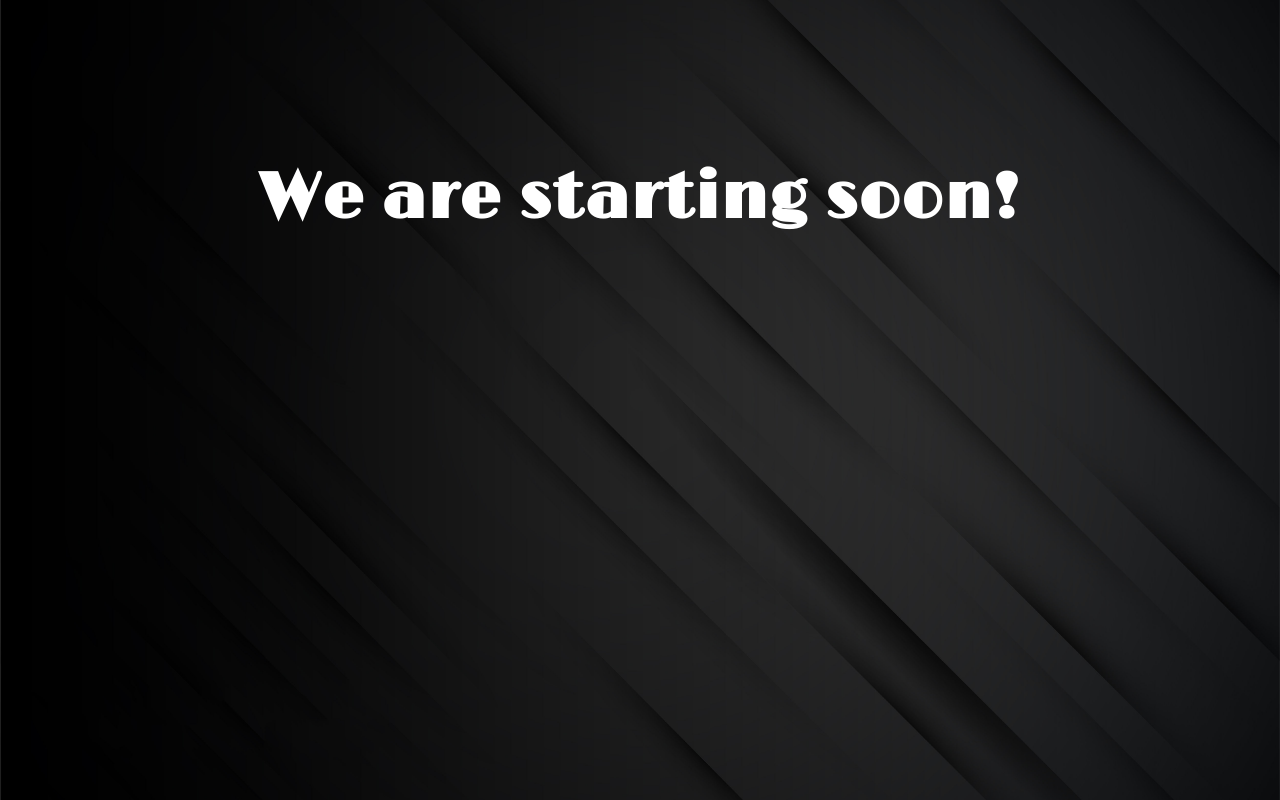
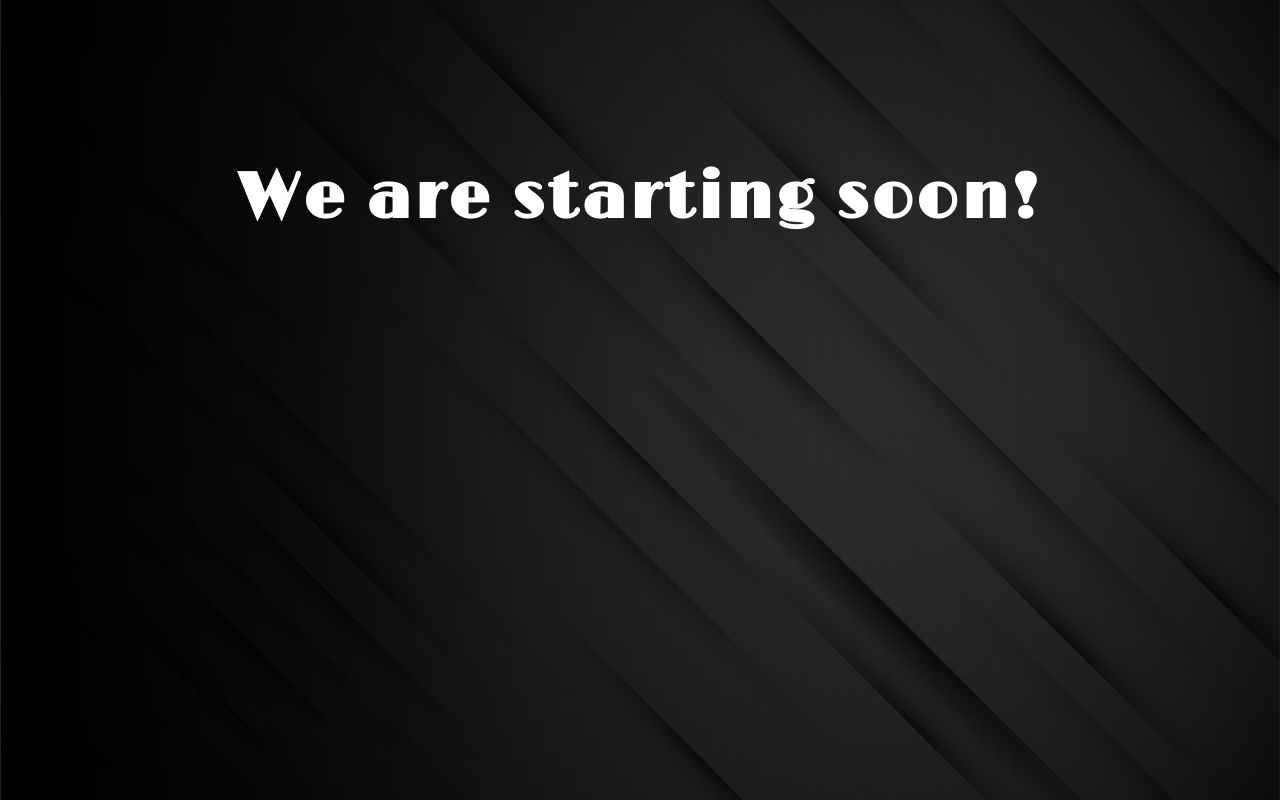
Before and after one commit to Yar1991/countdown, a plain HTML site: page index.html in a window 1280 px wide. Drawn offline with nearby package versions, Linux system fonts and the light colour scheme.

Commit message:
letter spacing for the heading

```diff
--- a/styles/style.scss
+++ b/styles/style.scss
@@ -34,7 +34,7 @@ body {
       margin-bottom: 5rem;
       .title-box_heading {
         font-size: 4rem;
-        letter-spacing: 2px;
+        letter-spacing: 4px;
       }
     }
     .content-box {
```
Also changed, not shown: styles/style.css.
